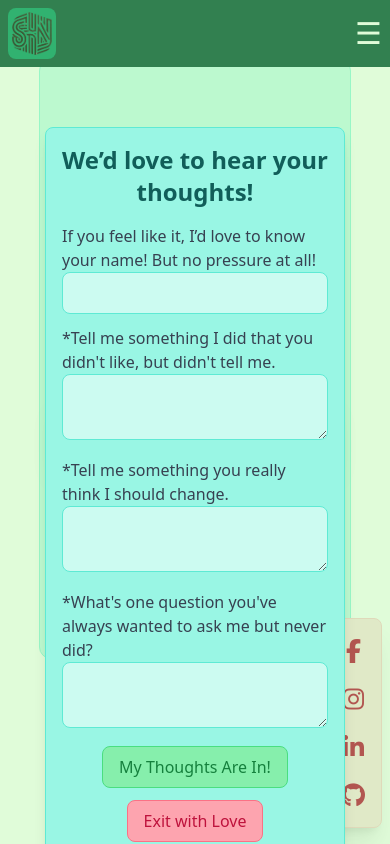
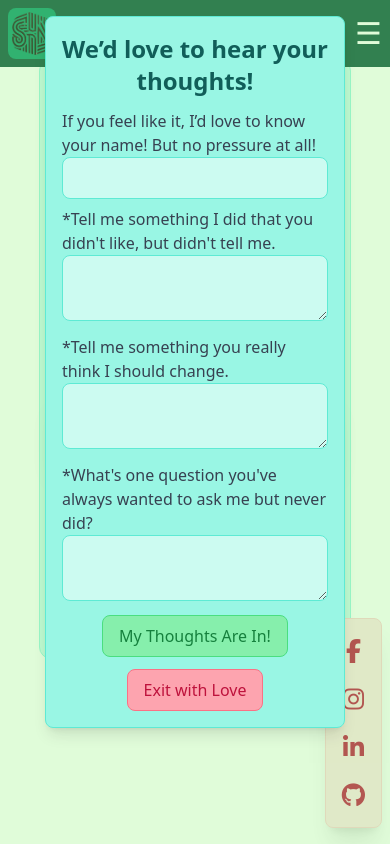
Before and after one commit to shani8828/myself, a plain HTML site: page index.html in a window 390 px wide. Both pictures are taken after a click on the button "I’m All Ears, Share with Me!". Shown: the part 907-1751 px from the top of the page. Drawn offline with nearby package versions, Linux system fonts and the light colour scheme.

Commit message:
mb-form decreased for sm sizes

```diff
--- a/index.html
+++ b/index.html
@@ -212,18 +212,18 @@
         >
           <div class="popup-overlay absolute inset-0"></div>
           <div
-            class="w-[300px] md:w-[690px] lg:w-[800px] max-h-[75vh] h-[70vh]"
+            class="w-[300px] md:w-[690px] lg:w-[800px] max-h-[75vh] h-[70vh] absolute top-4"
           >
             <div
               class="p-4 md:p-6 rounded-lg shadow-lg z-10 relative bg-teal-200 border border-teal-300 text-teal-800"
             >
-              <h2 class="text-2xl mb-4 text-center font-semibold">
+              <h2 class="text-2xl mb-3 md:mb-4 text-center font-semibold">
                 We’d love to hear your thoughts!
               </h2>
 
               <!-- Form inside the popup -->
               <form id="myForm">
-                <div class="mb-3">
+                <div class="mb-2 md:mb-3">
                   <label for="question1" class="block text-gray-700 text-left"
                     >If you feel like it, I’d love to know your name! But no
                     pressure at all!</label
@@ -236,7 +236,7 @@
                   />
                 </div>
 
-                <div class="mb-3">
+                <div class="mb-2 md:mb-3">
                   <label for="question2" class="block text-gray-700 text-left"
                     >*Tell me something I did that you didn't like, but didn't
                     tell me.</label
@@ -249,7 +249,7 @@
                     required
                   ></textarea>
                 </div>
-                <div class="mb-3">
+                <div class="mb-2 md:mb-3">
                   <label for="question3" class="block text-gray-700 text-left"
                     >*Tell me something you really think I should change.</label
                   >
@@ -261,7 +261,7 @@
                     required
                   ></textarea>
                 </div>
-                <div class="mb-3">
+                <div class="mb-2 md:mb-3">
                   <label for="question4" class="block text-gray-700 text-left"
                     >*What's one question you've always wanted to ask me but
                     never did?</label
```
